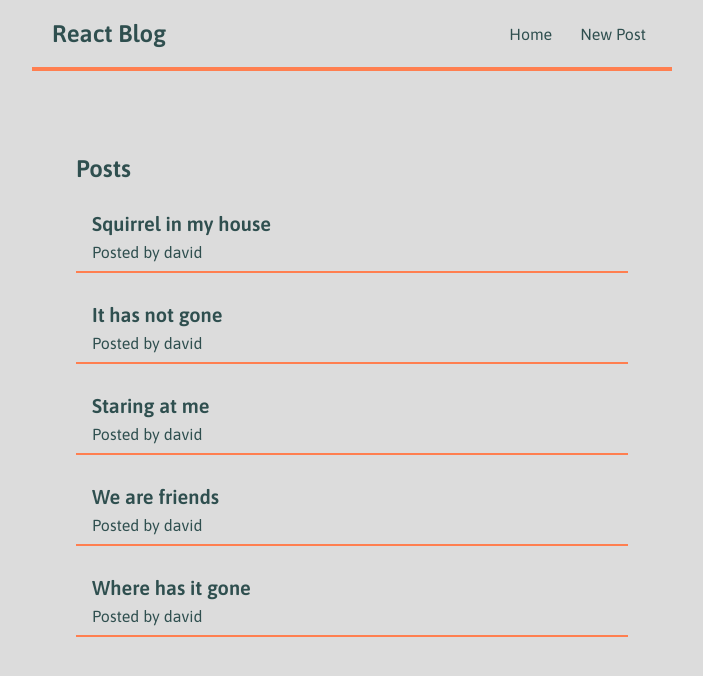
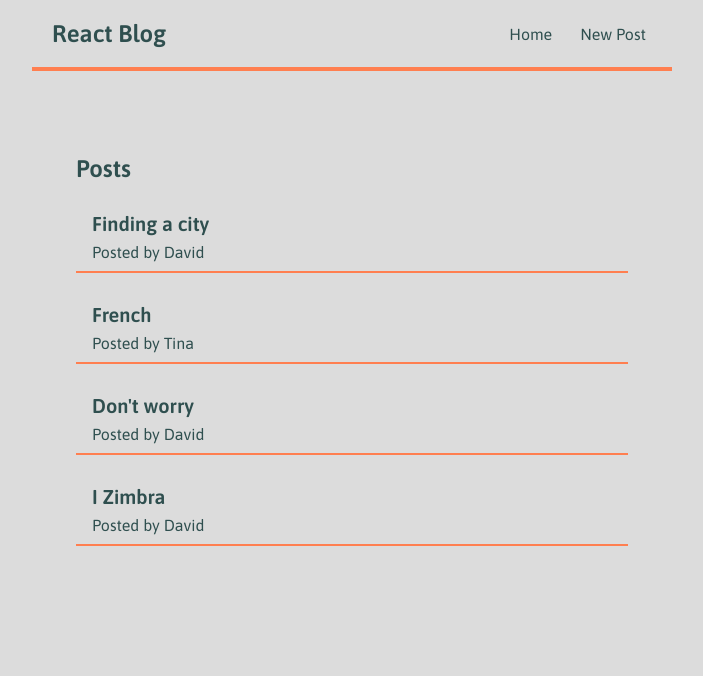
Before and after one commit to jossdixon/react-blog, a React (Create React App) app: page / in a window 1280 px wide. Shown: the top 676 px of the page, without its empty margins (288-991 px from the left). Built offline with nearby package versions, Linux system fonts and the light colour scheme; data requests are answered from the project's data file.

Commit message:
updated json

```diff
--- a/data/db.json
+++ b/data/db.json
@@ -1,34 +1,28 @@
 {
   "blogs": [
     {
-      "title": "Squirrel in my house",
-      "content": "Last night a squirrel came into my house. I'm nervous.",
-      "author": "david",
+      "title": "Finding a city",
+      "content": "Think of London, a small city, it's dark, dark in the daytime, the people sleep, sleep in the daytime if they want to.",
+      "author": "David",
       "id": 1
     },
     {
-      "title": "It has not gone",
-      "content": "When I woke, the squirrel was still there.",
-      "author": "david",
+      "title": "French",
+      "content": "Ce que j'ai fais, ce soir la, ce qu'elle a dit, ce soir la, realisant mon espoir, je me lance, vers la gloire, OK.",
+      "author": "Tina",
       "id": 2
     },
     {
-      "title": "Staring at me",
-      "content": "I entered the room to usher it out, but it just stared at me.",
-      "author": "david",
+      "title": "Don't worry",
+      "content": "I see the clouds that move across the sky, I see the wind that moves the clouds away, it moves the clouds over by the building, I pick the building that I want to live in.",
+      "author": "David",
       "id": 3
     },
     {
-      "title": "We are friends",
-      "content": "After much staring, I have befriended the squirrel.",
-      "author": "david",
+      "title": "I Zimbra",
+      "content": "Gadji beri bimba clandridi, lauli lonni cadori gadjam, A bim beri glassala glandride, E glassala tuffm I zimbra.",
+      "author": "David",
       "id": 4
-    },
-    {
-      "title": "Where has it gone",
-      "content": "The squirrel has left my house",
-      "author": "david",
-      "id": 5
     }
   ]
 }
--- a/package.json
+++ b/package.json
@@ -2,18 +2,15 @@
   "name": "react-blog",
   "version": "0.1.0",
   "private": true,
-  "homepage": "https://jossdixon.github.io",
   "dependencies": {
     "-": "^0.0.1",
     "@testing-library/jest-dom": "^5.16.2",
     "@testing-library/react": "^12.1.3",
     "@testing-library/user-event": "^13.5.0",
-    "gh-pages": "^3.2.3",
     "react": "^17.0.2",
     "react-dom": "^17.0.2",
     "react-router-dom": "^5.3.0",
     "react-scripts": "5.0.0",
-    "save-dev": "^0.0.1-security",
     "web-vitals": "^2.1.4"
   },
   "scripts": {
@@ -21,8 +18,7 @@
     "build": "react-scripts build",
     "test": "react-scripts test",
     "eject": "react-scripts eject",
-    "predeploy": "npm run build",
-    "deploy": "gh-pages -d build"
+    "predeploy": "npm run build"
   },
   "eslintConfig": {
     "extends": [
--- a/src/Create.js
+++ b/src/Create.js
@@ -47,10 +47,10 @@ const Create = () => {
           value={author}
           onChange={(e) => setAuthor(e.target.value)}
         >
-          <option value="david">David</option>
-          <option value="tina">Tina</option>
-          <option value="chris">Chris</option>
-          <option value="jerry">Jerry</option>
+          <option value="David">David</option>
+          <option value="Tina">Tina</option>
+          <option value="Chris">Chris</option>
+          <option value="Jerry">Jerry</option>
         </select>
         { !isPending && <button>Add Blog</button> }
         { isPending && <button disabled>Adding...</button> }
```
